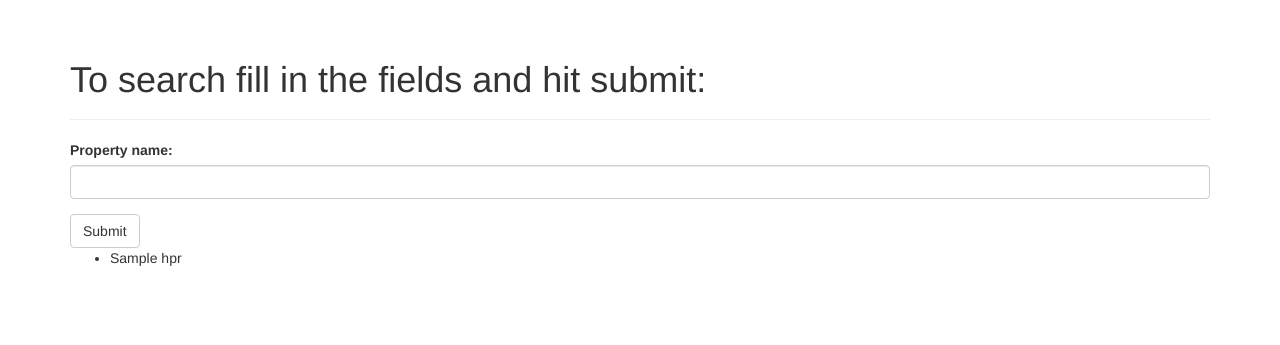
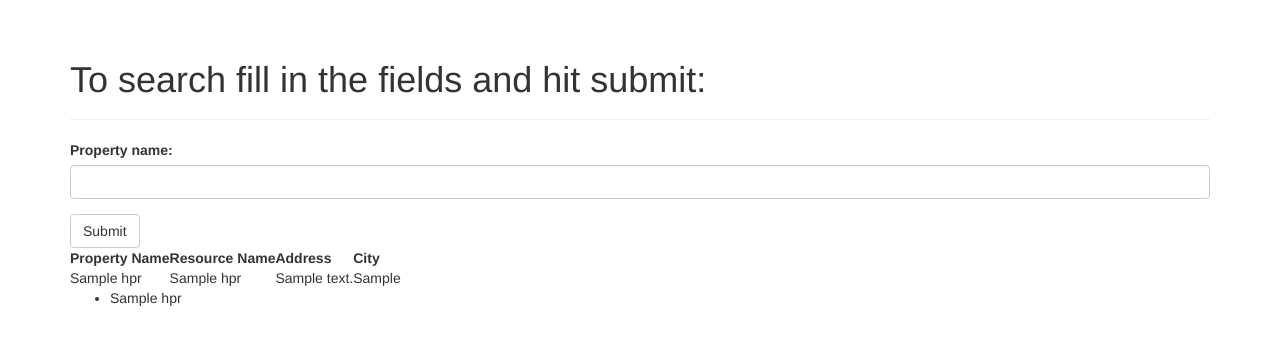
Before and after one commit to Globe-Eater/OLI_2, a Flask app: page /query in a window 1280 px wide. Shown: the part 52-397 px from the top of the page. Run offline with Flask 2, Linux system fonts and the light colour scheme; tables that the repository leaves empty hold one stand-in row (values such as "Sample post"); some libraries are stand-ins or nearby versions.

Commit message:
Table for querying all records avaible now.

```diff
--- a/app/templates/query.html
+++ b/app/templates/query.html
@@ -8,6 +8,27 @@
     <h1>To search fill in the fields and hit submit:</h1>
 </div>
 {{ wtf.quick_form(form) }}
+    <table>
+     <thead>
+        <tr>
+           <th>Property Name</th>
+           <th>Resource Name</th>
+           <th>Address</th>
+           <th>City</th>
+        </tr>
+     </thead>
+
+     <tbody>
+        {% for post in posts %}
+           <tr>
+              <td>{{ post.propname }}</td>
+              <td>{{ post.resname }}</td>
+              <td>{{ post.address }}</td>
+              <td>{{ post.city }}</td>
+           </tr>
+        {% endfor %}
+     </tbody>
+    </table>
 <ul class="posts">
     {% for post in posts %}
     <li class="post">
```
